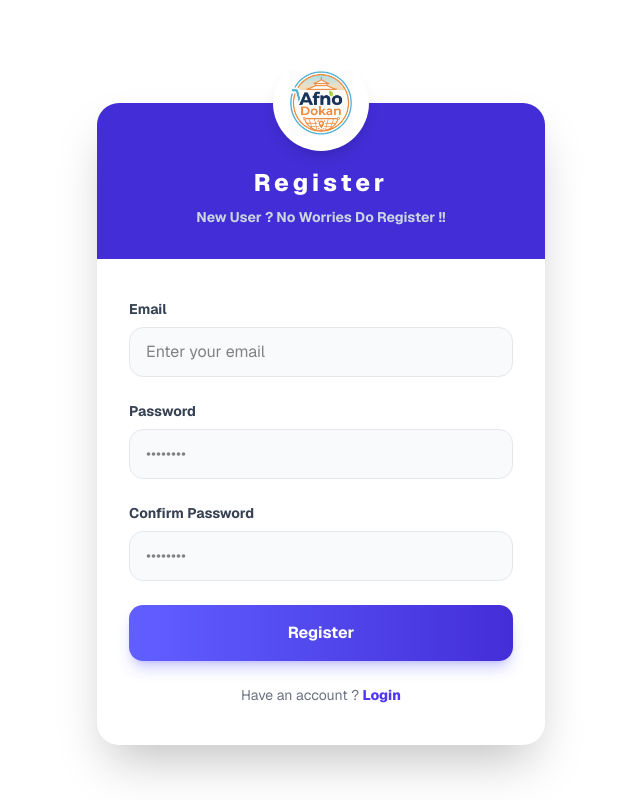
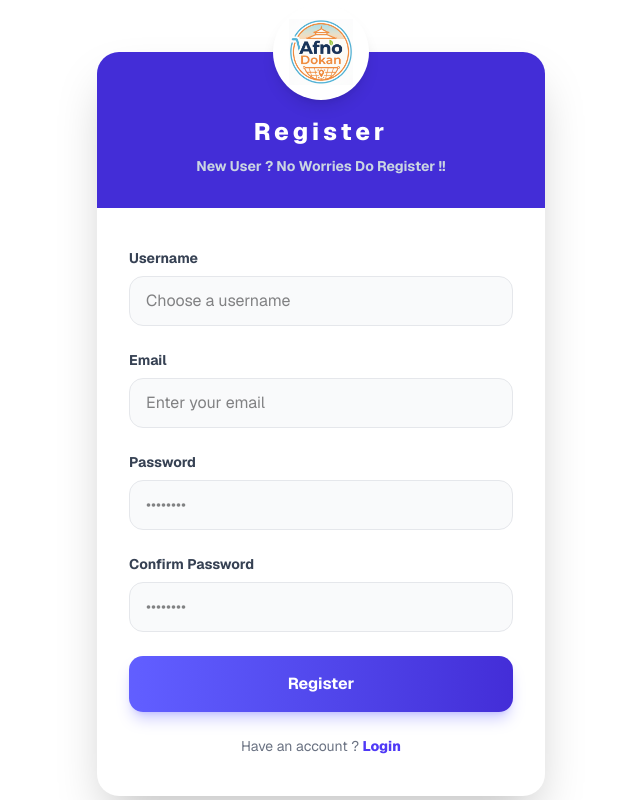
Before and after one commit to Jagat05/AfnoDokan, a Next.js app in the folder client/: page /register in a window 1280 px wide. Shown: the whole page, without its empty margins (319-959 px from the left). Built offline with nearby package versions, Linux system fonts and the light colour scheme.

Commit message:
Feat(Register):Added frontend Validation using yup and formic

```diff
--- a/client/app/register/page.tsx
+++ b/client/app/register/page.tsx
@@ -1,11 +1,32 @@
 "use client";
 
 import Image from "next/image";
+import { Formik, Form, Field, ErrorMessage } from "formik";
+import * as Yup from "yup";
+
+const RegisterSchema = Yup.object({
+  username: Yup.string()
+    .min(3, "Username must be at least 3 characters")
+    .required("Username is required"),
+
+  email: Yup.string()
+    .email("Invalid email address")
+    .required("Email is required"),
+
+  password: Yup.string()
+    .min(6, "Password must be at least 6 characters")
+    .required("Password is required"),
+
+  confirmPassword: Yup.string()
+    .oneOf([Yup.ref("password")], "Passwords must match")
+    .required("Confirm password is required"),
+});
 
 const Register = () => {
   return (
-    <div className="min-h-screen flex items-center justify-center  px-5 font-sans">
+    <div className="min-h-screen flex items-center justify-center px-5 font-sans">
       <div className="relative w-full max-w-md bg-white rounded-3xl shadow-2xl mt-12">
+        {/* Logo */}
         <div className="absolute -top-12 left-1/2 -translate-x-1/2 w-24 h-24 bg-white rounded-full flex items-center justify-center shadow-lg z-10">
           <Image
             src="/afnodokan.png"
@@ -17,6 +38,7 @@ const Register = () => {
           />
         </div>
 
+        {/* Header */}
         <div className="bg-indigo-700 pt-16 pb-8 text-center rounded-t-3xl">
           <h1 className="text-white text-2xl font-extrabold tracking-[4px]">
             Register
@@ -26,51 +48,102 @@ const Register = () => {
           </p>
         </div>
 
-        <form className="px-8 py-10">
+        {/* Form */}
+        <Formik
+          initialValues={{
+            username: "",
+            email: "",
+            password: "",
+            confirmPassword: "",
+          }}
+          validationSchema={RegisterSchema}
+          onSubmit={(values, { setSubmitting }) => {
+            console.log(values); // connect API here
+            setSubmitting(false);
+          }}
+        >
+          {({ isSubmitting }) => (
+            <Form className="px-8 py-10">
+              {/* Username */}
+              <div className="mb-6">
+                <label className="block text-sm font-bold text-gray-700 mb-2">
+                  Username
+                </label>
+                <Field
+                  name="username"
+                  type="text"
+                  placeholder="Choose a username"
+                  className="w-full px-4 py-3 rounded-xl border border-gray-200 bg-gray-50 text-base outline-none transition
+                             focus:border-indigo-500 focus:bg-white focus:ring-4 focus:ring-indigo-100"
+                />
+                <ErrorMessage
+                  name="username"
+                  component="p"
+                  className="text-red-500 text-xs mt-1"
+                />
+              </div>
+
+              {/* Email */}
               <div className="mb-6">
                 <label className="block text-sm font-bold text-gray-700 mb-2">
                   Email
                 </label>
-            <input
+                <Field
+                  name="email"
                   type="text"
                   placeholder="Enter your email"
-              required
                   className="w-full px-4 py-3 rounded-xl border border-gray-200 bg-gray-50 text-base outline-none transition
                              focus:border-indigo-500 focus:bg-white focus:ring-4 focus:ring-indigo-100"
                 />
+                <ErrorMessage
+                  name="email"
+                  component="p"
+                  className="text-red-500 text-xs mt-1"
+                />
               </div>
 
+              {/* Password */}
               <div className="mb-6">
-            <div className="flex justify-between mb-2">
-              <label className="text-sm font-bold text-gray-700">
+                <label className="block text-sm font-bold text-gray-700 mb-2">
                   Password
                 </label>
-            </div>
-            <input
+                <Field
+                  name="password"
                   type="password"
                   placeholder="••••••••"
-              required
                   className="w-full px-4 py-3 rounded-xl border border-gray-200 bg-gray-50 text-base outline-none transition
                              focus:border-indigo-500 focus:bg-white focus:ring-4 focus:ring-indigo-100"
                 />
+                <ErrorMessage
+                  name="password"
+                  component="p"
+                  className="text-red-500 text-xs mt-1"
+                />
               </div>
+
+              {/* Confirm Password */}
               <div className="mb-6">
-            <div className="flex justify-between mb-2">
-              <label className="text-sm font-bold text-gray-700">
+                <label className="block text-sm font-bold text-gray-700 mb-2">
                   Confirm Password
                 </label>
-            </div>
-            <input
+                <Field
+                  name="confirmPassword"
                   type="password"
                   placeholder="••••••••"
-              required
                   className="w-full px-4 py-3 rounded-xl border border-gray-200 bg-gray-50 text-base outline-none transition
                              focus:border-indigo-500 focus:bg-white focus:ring-4 focus:ring-indigo-100"
                 />
+                <ErrorMessage
+                  name="confirmPassword"
+                  component="p"
+                  className="text-red-500 text-xs mt-1"
+                />
               </div>
 
+              {/* Submit */}
               <button
                 type="submit"
+                disabled={isSubmitting}
                 className="w-full py-4 rounded-xl font-bold text-white text-base
                            bg-linear-to-r from-indigo-500 to-indigo-700
                            shadow-lg shadow-indigo-500/30
@@ -91,7 +164,9 @@ const Register = () => {
                   Login
                 </a>
               </p>
-        </form>
+            </Form>
+          )}
+        </Formik>
       </div>
     </div>
   );
--- a/client/package.json
+++ b/client/package.json
@@ -13,12 +13,14 @@
     "axios": "^1.13.2",
     "class-variance-authority": "^0.7.1",
     "clsx": "^2.1.1",
+    "formik": "^2.4.9",
     "framer-motion": "^12.26.1",
     "lucide-react": "^0.562.0",
     "next": "16.1.1",
     "react": "19.2.3",
     "react-dom": "19.2.3",
-    "tailwind-merge": "^3.4.0"
+    "tailwind-merge": "^3.4.0",
+    "yup": "^1.7.1"
   },
   "devDependencies": {
     "@tailwindcss/postcss": "^4",
```
Also changed, not shown: 1 other file (tests, documents, lock files or other folders). Lines whose indentation alone changed are shown as unchanged.
